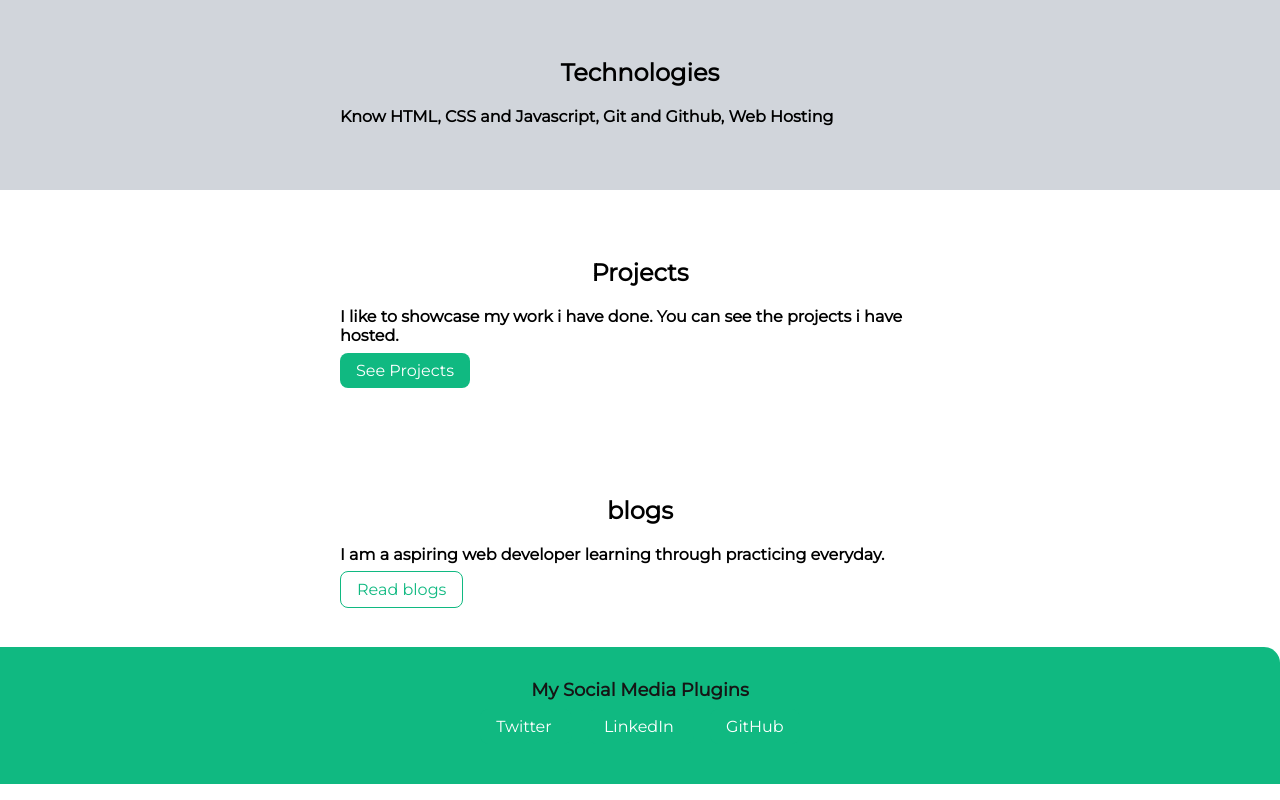
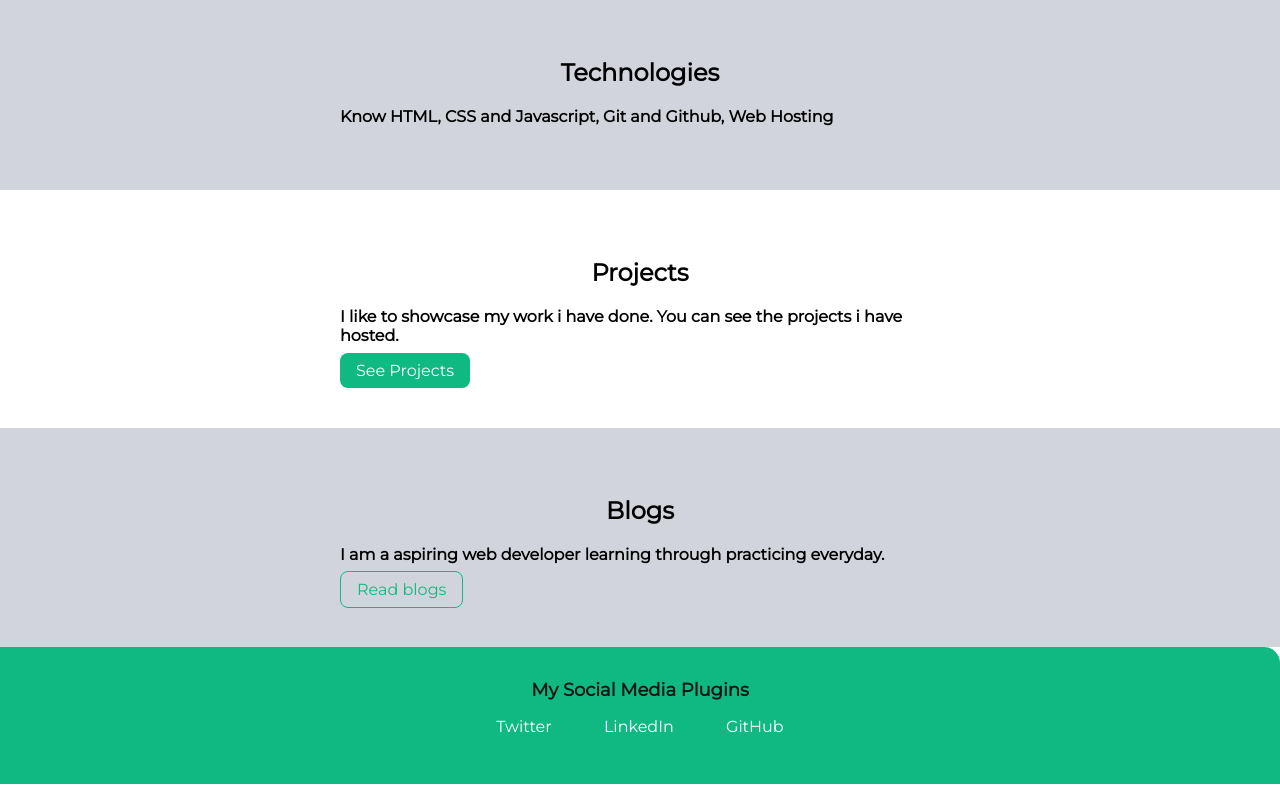
Before and after one commit to vyasankit/Ankit-Vyas-Portfolio, a plain HTML site: page index.html in a window 1280 px wide. Shown: the part 500-1300 px from the top of the page. Drawn offline with Linux system fonts and the light colour scheme.

Commit message:
background changed
color changed

```diff
--- a/index.html
+++ b/index.html
@@ -45,9 +45,9 @@
         </div>
     </section>
 
-    <section class="section">
+    <section class="section ow">
         <div class="container container-center">
-        <h1>blogs</h1>
+        <h1>Blogs</h1>
         <p><strong>I am a aspiring web developer learning through practicing everyday.</strong></p>
         <a class = "link link-secondary" href="/">Read blogs</a>
         </div>
```
